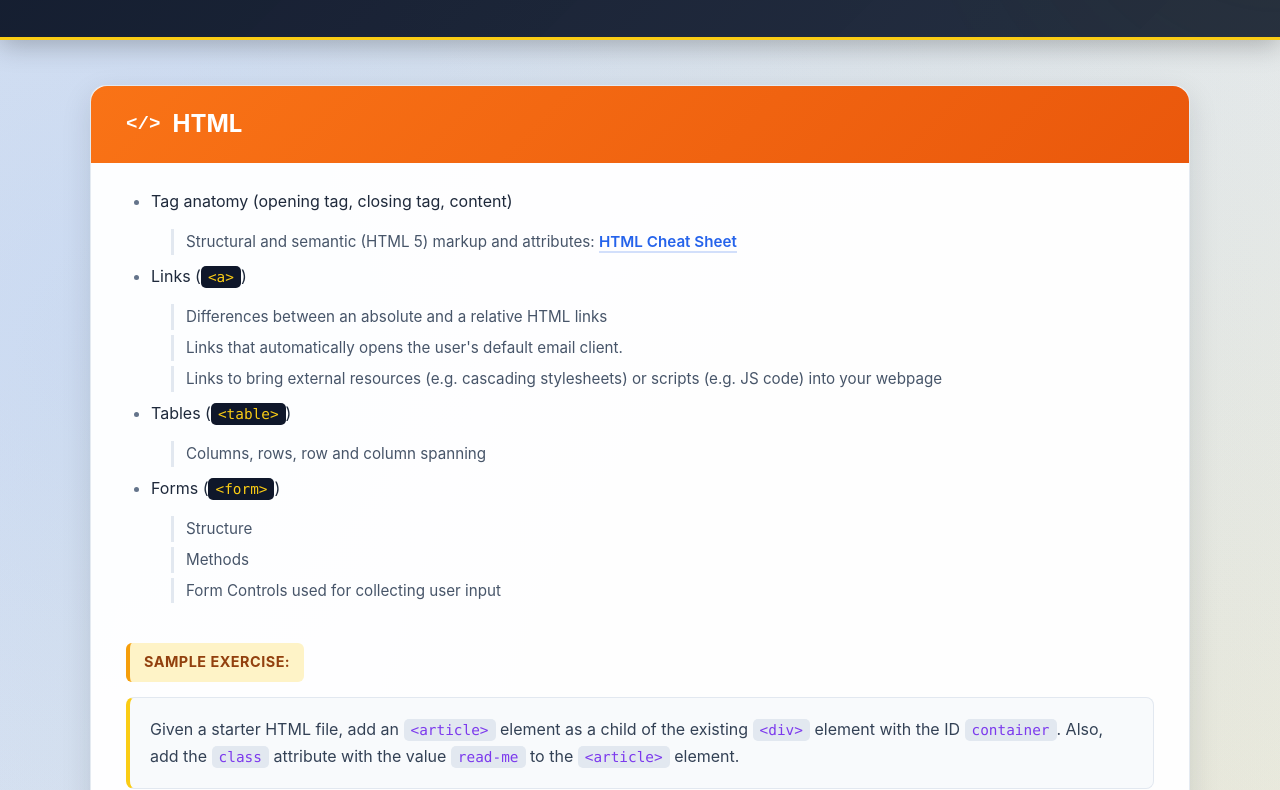
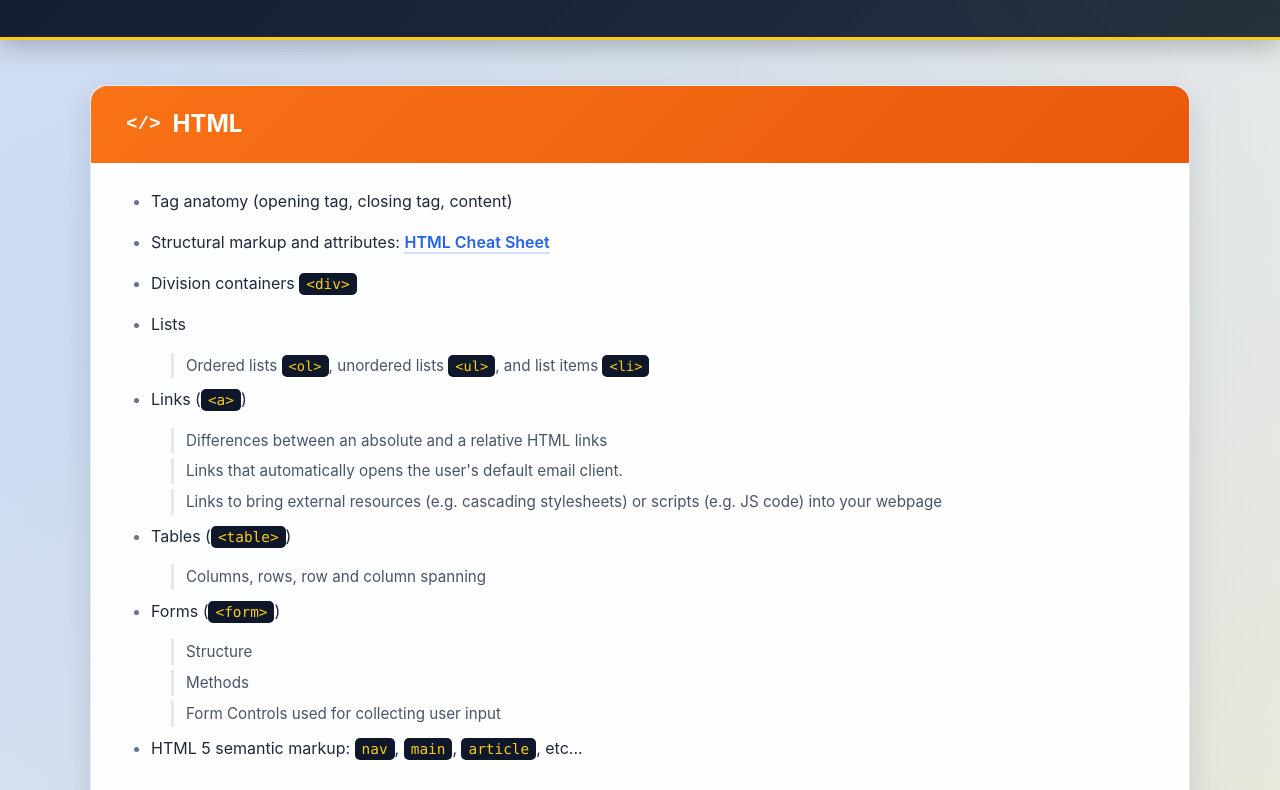
Before and after one commit to jreyes-13/3330-midterm, a plain HTML site: page index.html in a window 1280 px wide. Shown: the part 162-952 px from the top of the page. Drawn offline with Linux system fonts and the light colour scheme.

Commit message:
Update html section

```diff
--- a/index.html
+++ b/index.html
@@ -21,9 +21,11 @@
 
 
     <ul>
-
         <li>Tag anatomy (opening tag, closing tag, content)</li>
-        <p>Structural and semantic (HTML 5) markup and attributes: <a href="https://htmlcheatsheet.com/">HTML Cheat Sheet</a></p>
+        <li>Structural markup and attributes: <a href="https://htmlcheatsheet.com/">HTML Cheat Sheet</a></li>
+        <li>Division containers <code>&lt;div&gt;</code></li>
+        <li>Lists</li>
+        <p> Ordered lists <code>&lt;ol&gt;</code>, unordered lists <code>&lt;ul&gt;</code>, and list items <code>&lt;li&gt;</code></p>
         <li>Links (<code>&lt;a&gt;</code>)</li>
         <p>Differences between an absolute and a relative HTML links </p>
         <p>Links that automatically opens the user's default email client.</p>
@@ -34,7 +36,7 @@
         <p>Structure</p>
         <p>Methods</p>
         <p>Form Controls used for collecting user input</p>
-
+        <li>HTML 5 semantic markup: <code>nav</code>, <code>main</code>, <code>article</code>, etc...</li>
     </ul>
 
     <div class="subtopic">Sample Exercise: </div>
```
